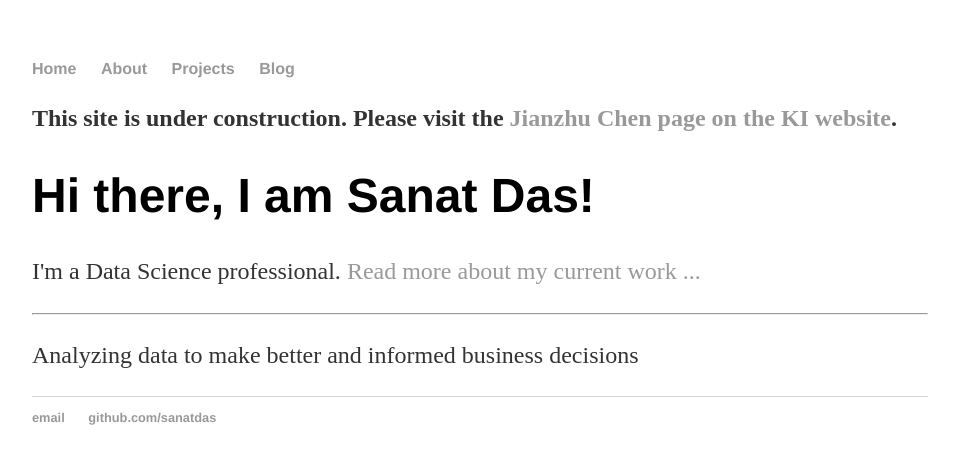
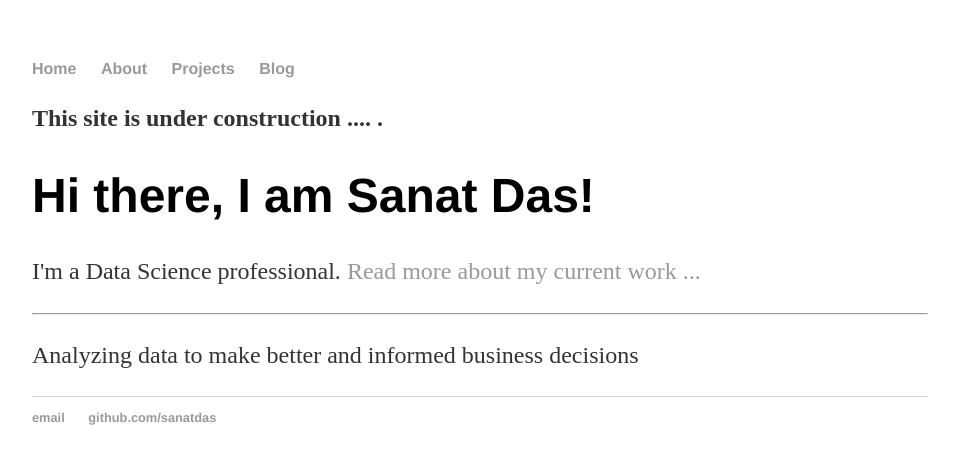
Before and after one commit to sanatdas/sanatdas1.github.io, a Jekyll site: the page built from index.html, in a window 1280 px wide. Shown: the top 464 px of the page, without its empty margins (160-1119 px from the left). Built offline with Jekyll 4.4.1, drawn with Linux system fonts in a browser that asks for light colours.

Commit message:
Update index.html

```diff
--- a/index.html
+++ b/index.html
@@ -3,7 +3,7 @@
 title: Sanat Das - Data Science Portfolio
 ---
 <div>
-<p><strong>This site is under construction. Please visit the <a href="http://ki.mit.edu/people/faculty/chen">Jianzhu Chen page on the KI website</a>.</strong></p>
+<p><strong>This site is under construction .... </a>.</strong></p>
     </div>
 
 <div class="blurb">
```
